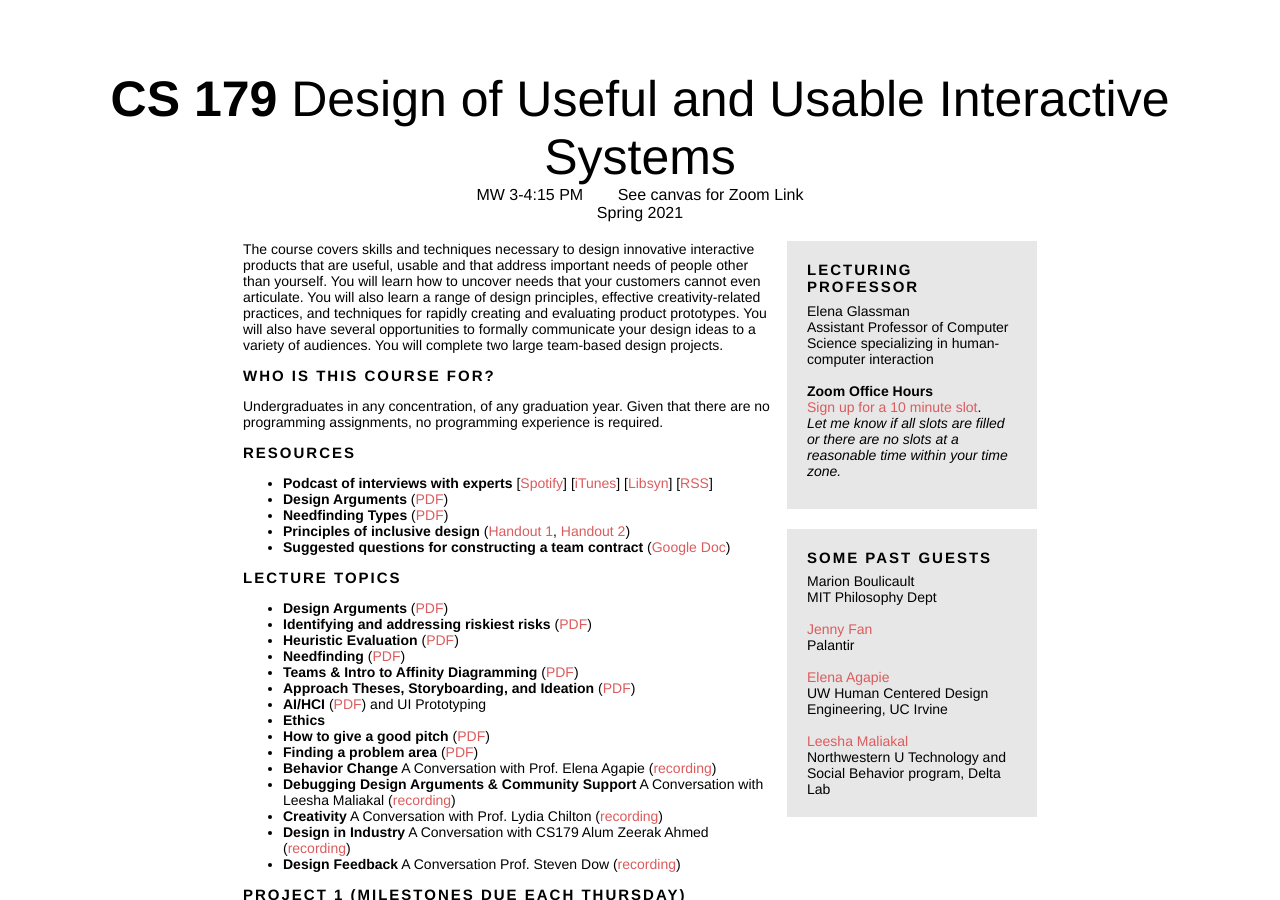
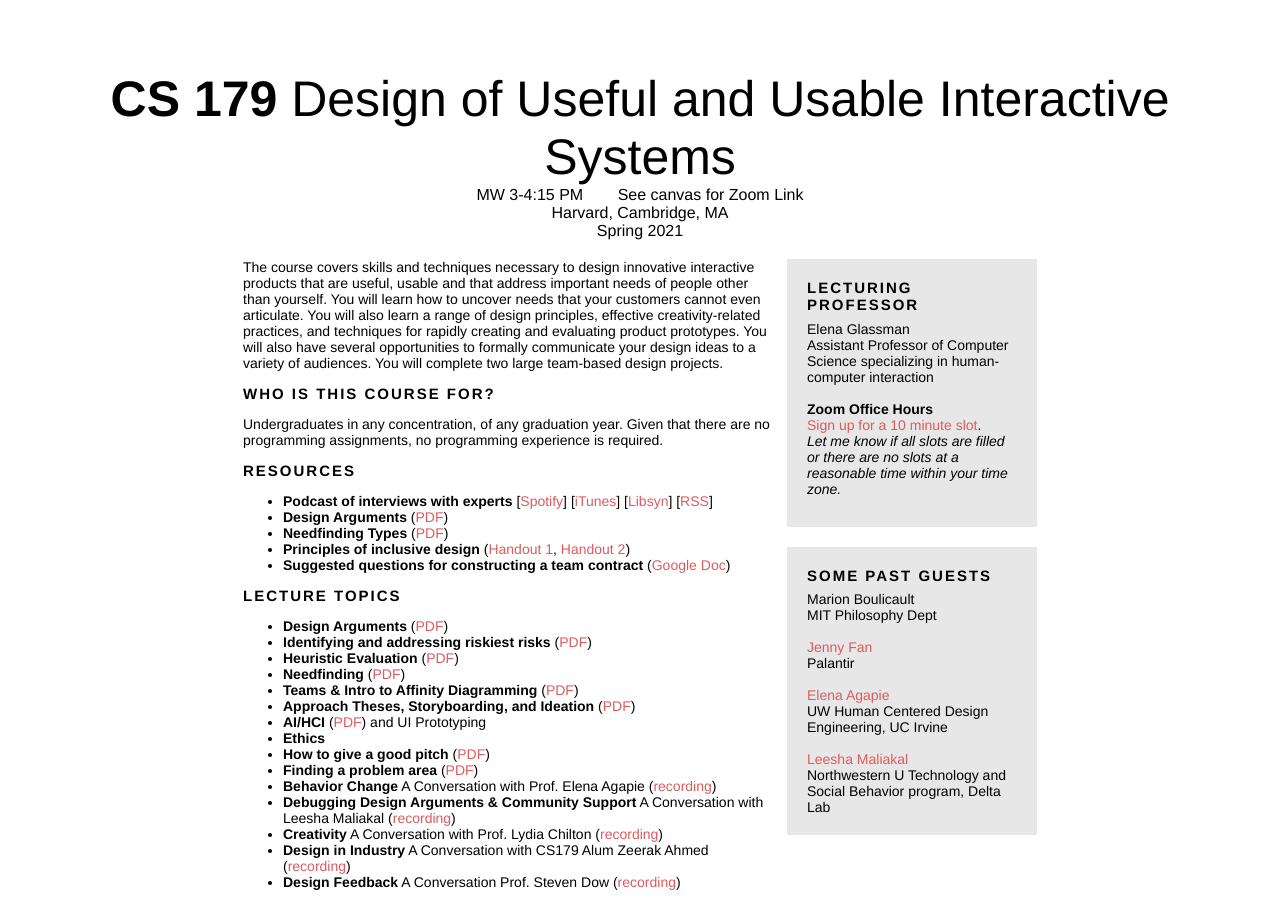
Before and after one commit to eglassman/eglassman.github.io, a Jekyll site: the page built from cs179.html, in a window 1280 px wide and 900 px high. Built offline with Jekyll 4.4.1, drawn with Linux system fonts in a browser that asks for light colours.

Commit message:
fixed formmating

```diff
--- a/_layouts/cs179.html
+++ b/_layouts/cs179.html
@@ -33,7 +33,7 @@
 <span class="left-padding">See canvas for Zoom Link</span>
 </div>
 <div>
-<!-- <span>Harvard, Cambridge, MA</span> -->
+<span>Harvard, Cambridge, MA</span>
 <!-- <span class="left-padding">Fall 2019</span> -->
 </div>
 <div>Spring 2021</div>
```
